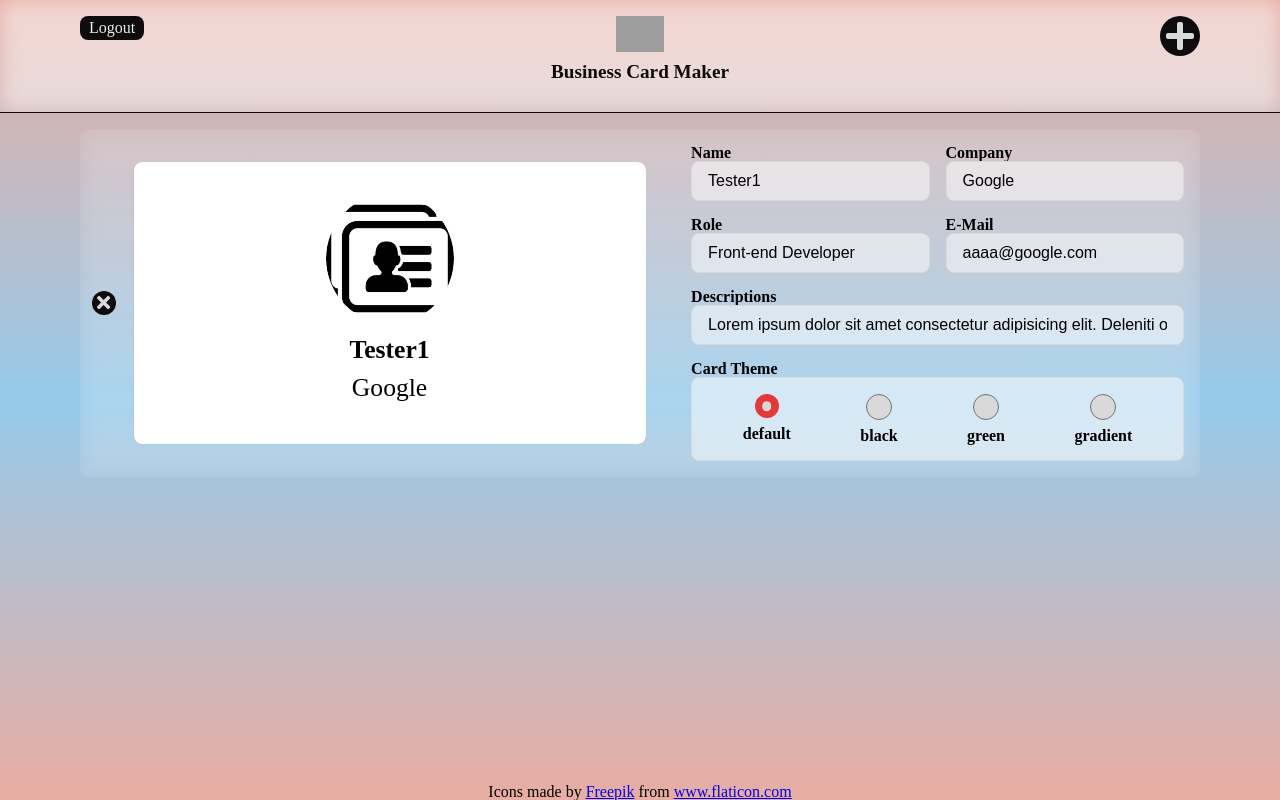
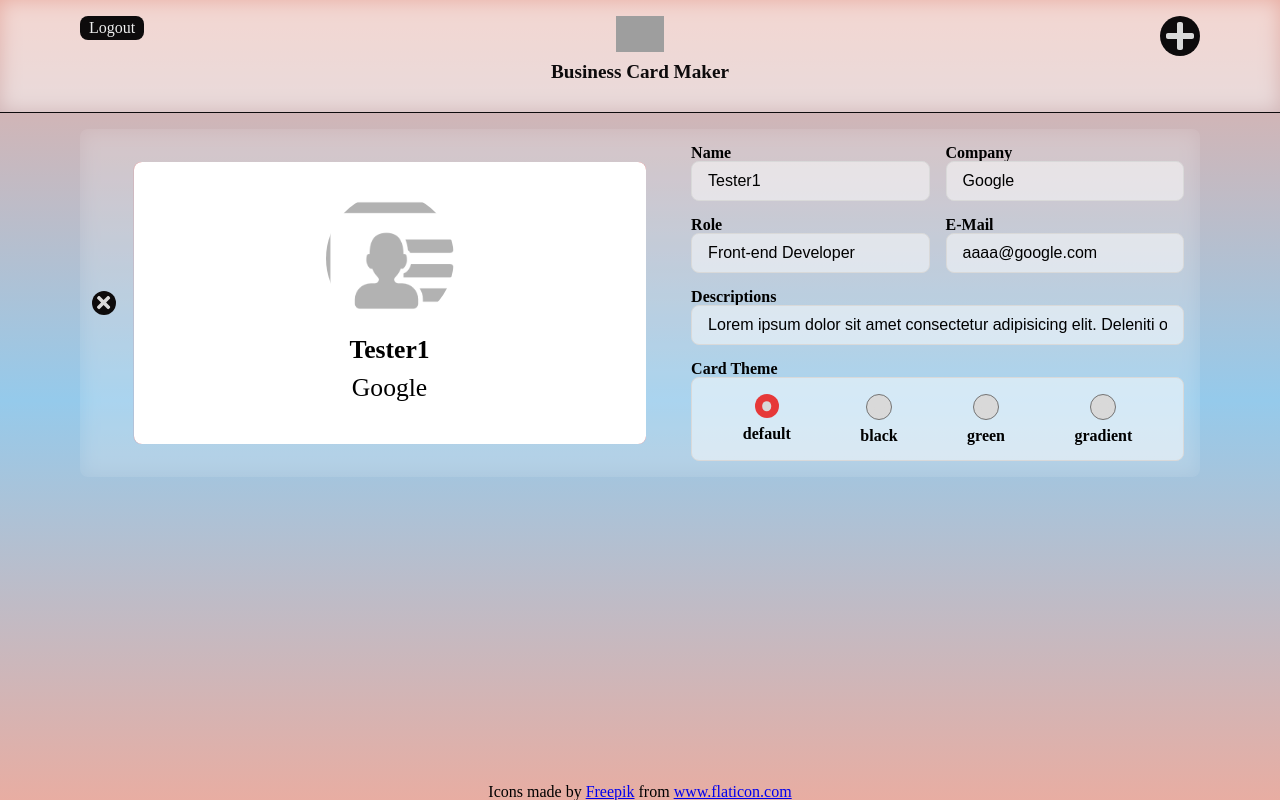
Before and after one commit to AhyeongLee/business-card-maker, a React (Create React App) app: page / in a window 1280 px wide. Built offline with nearby package versions, Linux system fonts and the light colour scheme; grey boxes are pictures that could not be loaded.

Commit message:
drag and drop upload file

```diff
--- a/src/components/card_list/card.jsx
+++ b/src/components/card_list/card.jsx
@@ -24,22 +24,37 @@ const Card = ({ card, onChangeInput }) => {
         }
     }
 
-    const handleImageChange = (e) => {
-        const files = e.target.files;
+    const handleImageUpload = (files) => {
+        // const files = e.target.files;
         if (files.length === 0) return;
 
         console.log(files[0]);
         const reader = new FileReader();
         reader.addEventListener("load", function () {
             console.log(imageRef.current.firstChild);
+            // onImageUpload(reader.result);
             onChangeInput('photo', reader.result);
-            // imageRef.current.firstChild.src = reader.result;
         }, false);
 
         reader.readAsDataURL(files[0]);
 
     }
 
+    const handleDragEnter = (e) => {
+        e.preventDefault();
+        e.target.classList.add(styles.dragover);
+    }
+    const handleDragLeave = (e) => {
+        e.preventDefault();
+        e.target.classList.remove(styles.dragover);
+    }
+    const handleDrop = (e) => {
+        e.preventDefault();
+        console.log(e.dataTransfer.files);
+        handleImageUpload(e.dataTransfer.files);
+        e.target.classList.remove(styles.dragover);
+
+    }
     return (
     <div className={styles.container} id={styles[card.theme]}>
         <input
@@ -47,11 +62,11 @@ const Card = ({ card, onChangeInput }) => {
             className={styles.input_file}
             type="file" name="" id=""
             accept="image/png, image/jpeg"
-            onChange={e => {handleImageChange(e)}}/>
+            onChange={e => {handleImageUpload(e.target.files)}}/>
         <div className={styles.background}></div>
         <div ref={frontRef} className={styles.front} id="flip" onClick={handleClickCard} >
-            <div ref={imageRef} className={styles.photo_container} id="card-image">
-                <img src={card.photo} alt="photo" className={styles.photo}/>
+            <div ref={imageRef} className={styles.photo_container} id="card-image" onDragEnter={handleDragEnter} onDragLeave={handleDragLeave} onDrop={handleDrop} onDragExit={handleDragLeave} onDragStart={e => e.preventDefault()} onDragEnd={handleDragLeave} onDrag={e => e.preventDefault()} onDragOver={e => e.preventDefault()}>
+                <img src={card.photo} alt="photo" className={`${styles.photo} ${styles.dragover}`}/>
             </div>
             <h1 className={styles.name}>{card.name}</h1>
             <p className={styles.company}>{card.company}</p>
--- a/src/components/card_list/card.module.css
+++ b/src/components/card_list/card.module.css
@@ -110,6 +110,11 @@
   height: 100%;
   border-radius: 50%;
   object-fit: cover;
+  transition: all 0.5s ease;
+}
+.photo.dragover {
+  opacity: 0.3;
+  transform: scale(1.5);
 }
 .photo_container:before {
   font-weight: bolder;
@@ -123,7 +128,7 @@
   justify-content: center;
   align-items: center;
 }
-.photo_container:hover::before {
+.photo_container:hover:before {
   content: "+";
   font-size: 4em;
   background-color: rgba(209, 209, 209, 0.3);
--- a/src/components/card_maker/card_maker.jsx
+++ b/src/components/card_maker/card_maker.jsx
@@ -5,6 +5,7 @@ import styles from './card_maker.module.css';
 
 const CardMaker = (props) => {
     const deleteRef = useRef();
+    const dropZoneRef = useRef();
 
     const handleChangeInput = (property, value) => {
         props.onChangeInput(property, props.card.key, value);
@@ -14,8 +15,12 @@ const CardMaker = (props) => {
             props.onDeleteCard(props.card.key);
         }
     }
+
+    const handleDropFile = (e) => {
+        console.log(e);
+    }
     return (
-    <div className={styles.container}>
+    <div ref={dropZoneRef} className={styles.container}>
             <div ref={deleteRef} className={styles.delete_container} id="card_maker-delete-btn" onClick={handleDeleteCard} id="card_maker-delete-btn-container">
                 <i className={`fas fa-times ${styles.delete_btn}`}></i>
             </div>
--- a/src/components/card_maker/card_maker.module.css
+++ b/src/components/card_maker/card_maker.module.css
@@ -2,6 +2,7 @@
 
 .container {
   position: relative;
+  box-sizing: border-box;
   margin: var(--screen-padding);
   border-radius: var(--edit_form-border-radius);
   display: flex;
@@ -23,6 +24,7 @@
   box-shadow: inset 0 0 0 500px rgba(255, 255, 255, 0.2);
   filter: blur(10px);
 }
+
 .delete_container {
   position: relative;
   transform: translateY(50%);
```
Also changed, not shown: 1 other file (tests, documents, lock files or other folders).
